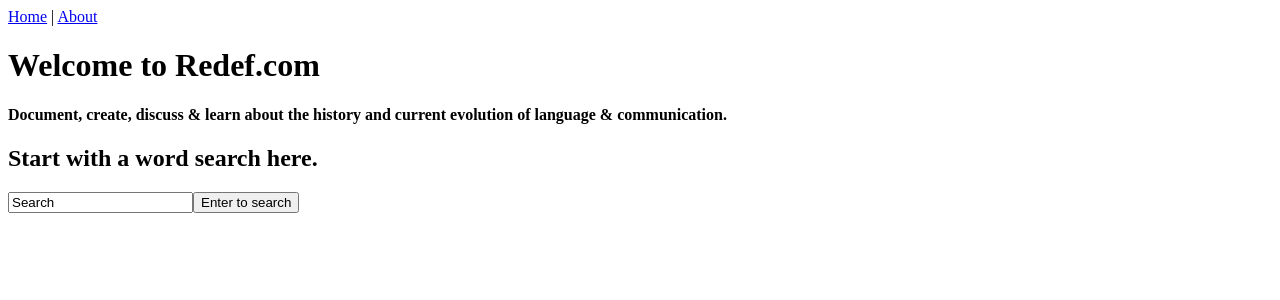
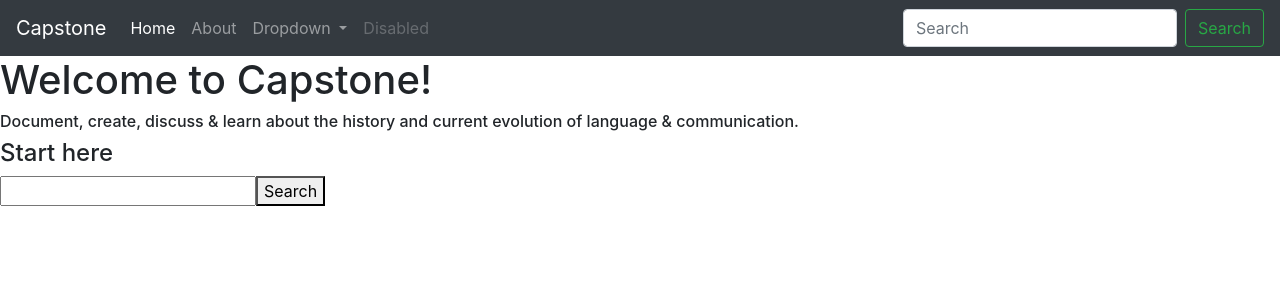
Before and after one commit to chrisngo24/VueJS-Capstone-Draft-1, a Vue app: page / in a window 1280 px wide. Shown: the top 300 px of the page. Built offline with nearby package versions, Linux system fonts and the light colour scheme.

Commit message:
Added NavBar to App.vue

```diff
--- a/package.json
+++ b/package.json
@@ -7,6 +7,7 @@
     "build": "vue-cli-service build"
   },
   "dependencies": {
+    "axios": "^0.18.0",
     "vue": "^2.5.17",
     "vue-router": "^3.0.1"
   },
--- a/public/index.html
+++ b/public/index.html
@@ -1,17 +1,29 @@
-<!DOCTYPE html>
+<!-- STRICTLY HTML -->
+<!doctype html>
 <html lang="en">
   <head>
+    <!-- Required meta tags -->
     <meta charset="utf-8">
-    <meta http-equiv="X-UA-Compatible" content="IE=edge">
-    <meta name="viewport" content="width=device-width,initial-scale=1.0">
-    <link rel="icon" href="<%= BASE_URL %>favicon.ico">
-    <title>vue-capstone-draft-1</title>
+    <meta name="viewport" content="width=device-width, initial-scale=1, shrink-to-fit=no">
+
+    <!-- Bootstrap CSS -->
+    <link rel="stylesheet" href="https://stackpath.bootstrapcdn.com/bootstrap/4.1.3/css/bootstrap.min.css" integrity="sha384-MCw98/SFnGE8fJT3GXwEOngsV7Zt27NXFoaoApmYm81iuXoPkFOJwJ8ERdknLPMO" crossorigin="anonymous">
+
+    <title>Capstone!</title>
   </head>
   <body>
+
     <noscript>
-      <strong>We're sorry but vue-capstone-draft-1 doesn't work properly without JavaScript enabled. Please enable it to continue.</strong>
+      <strong>We're sorry but vuejs-cookbook-app doesn't work properly without JavaScript enabled. Please enable it to continue.</strong>
     </noscript>
     <div id="app"></div>
-    <!-- built files will be auto injected -->
+
+    <!-- <h1>Hello, world!</h1> -->
+
+    <!-- Optional JavaScript -->
+    <!-- jQuery first, then Popper.js, then Bootstrap JS -->
+    <script src="https://code.jquery.com/jquery-3.3.1.slim.min.js" integrity="sha384-q8i/X+965DzO0rT7abK41JStQIAqVgRVzpbzo5smXKp4YfRvH+8abtTE1Pi6jizo" crossorigin="anonymous"></script>
+    <script src="https://cdnjs.cloudflare.com/ajax/libs/popper.js/1.14.3/umd/popper.min.js" integrity="sha384-ZMP7rVo3mIykV+2+9J3UJ46jBk0WLaUAdn689aCwoqbBJiSnjAK/l8WvCWPIPm49" crossorigin="anonymous"></script>
+    <script src="https://stackpath.bootstrapcdn.com/bootstrap/4.1.3/js/bootstrap.min.js" integrity="sha384-ChfqqxuZUCnJSK3+MXmPNIyE6ZbWh2IMqE241rYiqJxyMiZ6OW/JmZQ5stwEULTy" crossorigin="anonymous"></script>
   </body>
 </html>
--- a/src/App.vue
+++ b/src/App.vue
@@ -1,13 +1,51 @@
+<!-- PARENT COMPONENT -->
 <template>
   <div id="app">
-    <div id="nav">
-      <router-link to="/">Home</router-link> |
-      <router-link to="/about">About</router-link>
-    </div>
+
+
+
+    <nav class="navbar navbar-expand-lg navbar-dark bg-dark">
+      <a class="navbar-brand" href="/#/">Capstone</a>
+      <button class="navbar-toggler" type="button" data-toggle="collapse" data-target="#navbarSupportedContent" aria-controls="navbarSupportedContent" aria-expanded="false" aria-label="Toggle navigation">
+      <span class="navbar-toggler-icon"></span>
+      </button>
+
+      <div class="collapse navbar-collapse" id="navbarSupportedContent">
+        <ul class="navbar-nav mr-auto">
+          <li class="nav-item active">
+            <a class="nav-link" href="/#/">Home <span class="sr-only">(current)</span></a>
+          </li>
+          <li class="nav-item">
+            <a class="nav-link" href="/#/about">About</a>
+          </li>
+          <li class="nav-item dropdown">
+            <a class="nav-link dropdown-toggle" href="#" id="navbarDropdown" role="button" data-toggle="dropdown" aria-haspopup="true" aria-expanded="false">
+              Dropdown
+            </a>
+            <div class="dropdown-menu" aria-labelledby="navbarDropdown">
+              <a class="dropdown-item" href="#">Action</a>
+              <a class="dropdown-item" href="#">Another action</a>
+              <div class="dropdown-divider"></div>
+              <a class="dropdown-item" href="#">Something else here</a>
+            </div>
+          </li>
+          <li class="nav-item">
+            <a class="nav-link disabled" href="#">Disabled</a>
+          </li>
+        </ul>
+        <form class="form-inline my-2 my-lg-0">
+          <input class="form-control mr-sm-2" type="search" placeholder="Search" aria-label="Search">
+          <button class="btn btn-outline-success my-2 my-sm-0" type="submit">Search</button>
+        </form>
+      </div>
+    </nav>
+
+
+
     <router-view/>
   </div>
 </template>
 
 <style>
-  /*Put theme here.*/
+
 </style>
--- a/src/views/About.vue
+++ b/src/views/About.vue
@@ -1,6 +1,6 @@
 <template>
   <div class="about">
-    <h1>About ReDef</h1>
+    <h1>About Capstone</h1>
     <p>We believe that language is beautiful and malleable(mostly). It is clear to us that as new technology and new generations come along, they create their own ways to communicate. We think it is very important to preserve the foundations of communication while still keeping up with the rapidity of modern times. So we built this resource to help the world document it's many uses of language and styles of communicating</p>
 
     <p>Because saying "Back in my day..." should no longer be followed by a condescending comment. It should be followed up with a story, some history and context. Today is still your day. Don't stay in the past, stay relevant!</p>
--- a/src/views/Home.vue
+++ b/src/views/Home.vue
@@ -1,14 +1,17 @@
 <template>
   <div class="home">
-    <h1>Welcome to Redef.com</h1>
-      <h4>Document, create, discuss & learn about the history and current evolution of language & communication.</h4>
+    <div>
+      <h1>Welcome to Capstone!</h1>
+        <h6>Document, create, discuss & learn about the history and current evolution of language & communication.</h6>
+    </div>
 
     <div class="search">
-      <h2>Start with a word search here.</h2>
-      <input type="text" v-model="searchBar">
-      <button v-on:click="searchEntry()">Enter to search</button>
+      <div>
+        <h4>Start here</h4>
+        <input type="text" v-model="searchBar">
+        <button v-on:click="searchEntry(word)">Search</button>
+      </div>
     </div>
-
   </div>
 </template>
 
@@ -19,12 +22,16 @@
 export default {
   data: function() {
     return {
-      searchBar: "Search",
+      searchBar: "",
       searchEntry: "Route SHOW search entry to Wordnik API for data."
     };
   },
   created: function() {},
-  methods: {},
+  methods: {
+    searchEntry: function(word) {
+
+    }
+  },
   computed: {}
 };
 </script>
```
Also changed, not shown: src/main.js (+5 -5 lines), src/router.js (+11 -10 lines), src/views/Words.vue (added, +27 -0 lines), 1 other file (tests, documents, lock files or other folders).
